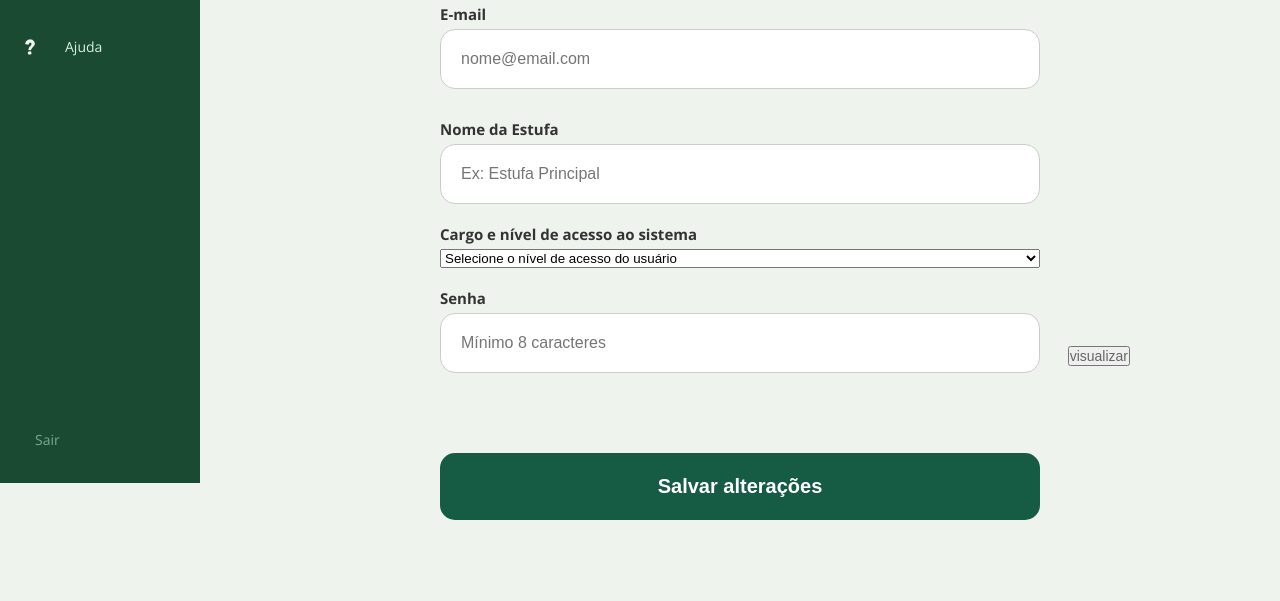
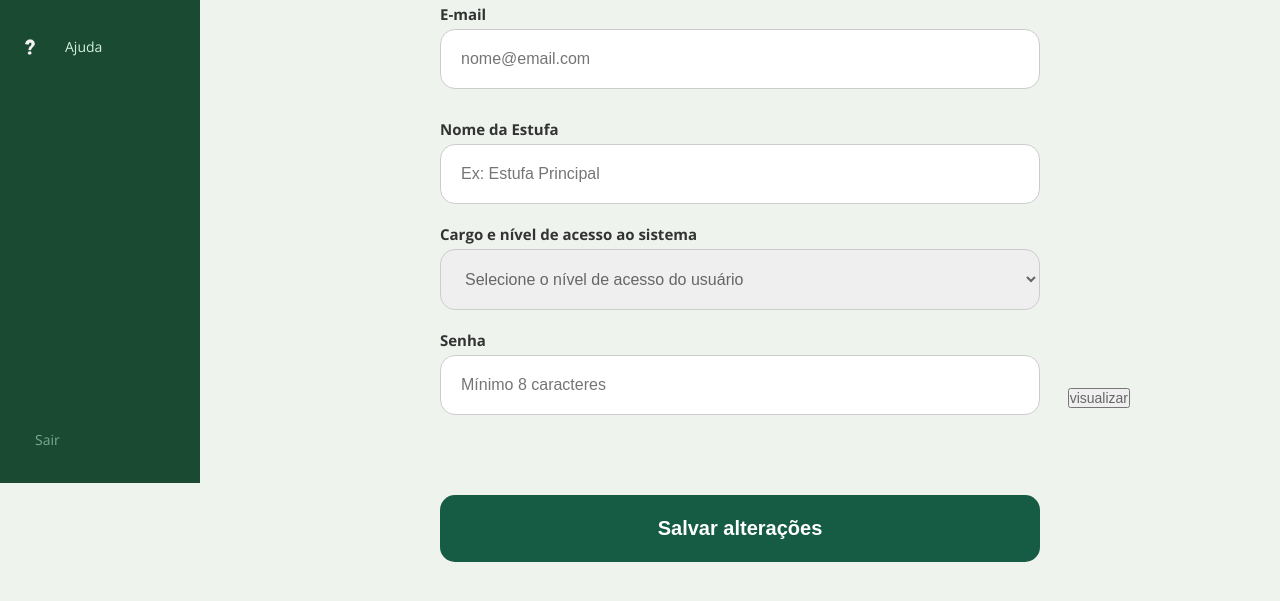
Before and after one commit to GreenLigth/site-greenligth, a website: page public/dashboard/cadastroUsuario.html in a window 1280 px wide. Shown: the part 317-918 px from the top of the page. Drawn offline with nearby package versions, Linux system fonts and the light colour scheme; files whose address does not match are found by name.

Commit message:
adição da chave estrangeira FKSUPERIOR no controller

```diff
--- a/public/dashboard/cadastroUsuario.html
+++ b/public/dashboard/cadastroUsuario.html
@@ -198,6 +198,7 @@
 
         let fkEmpresa = sessionStorage.getItem("idEmpresa"); // getItem pra pegar o valor que o setItem do login guardou
 
+        let fkSuperior = sessionStorage.getItem("idUsuario");// pega o valor do id no login com getItem
 
 
 
@@ -218,7 +219,8 @@
                 cargo: cargo,
                 nomeEstufa: nomeEstufa,
                 senha: senha,
-                fkEmpresa: fkEmpresa
+                fkEmpresa: fkEmpresa,
+                fkSuperior: fkSuperior
             }
 
             fetch('http://localhost:3333/usuarios/cadastrarUsuario', {
--- a/public/styles/cadastro.css
+++ b/public/styles/cadastro.css
@@ -71,6 +71,12 @@ section .banner-side{
 
 .input-group {
     margin-bottom: 18px;
+}
+
+.none{
+
+    display: none;
+
 }
 
 .input-group label {
--- a/public/styles/dashboard/cadastroUsuario.css
+++ b/public/styles/dashboard/cadastroUsuario.css
@@ -57,6 +57,17 @@ h1 {
     outline: none;
 }
 
+.campo select {
+
+    width: 100%;
+    padding: 20px;
+    border: 1px solid #ccc;
+    border-radius: 15px;
+    font-size: 16px;
+    outline: none;
+    color: #666;
+}
+
 .validacao {
 
     color: red;
```
Also changed, not shown: public/cadastro.html (+2 -0 lines), 2 other files.
